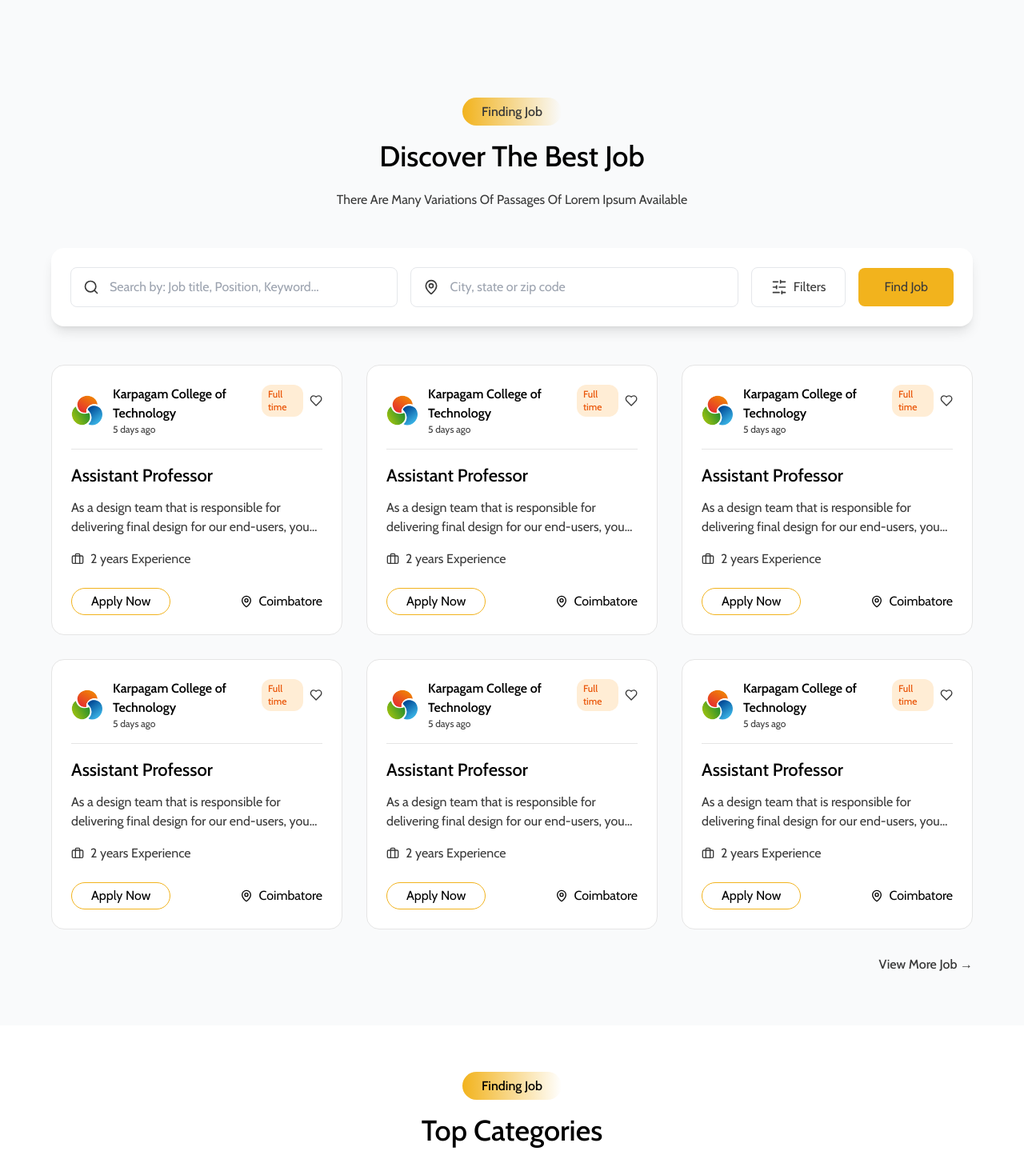
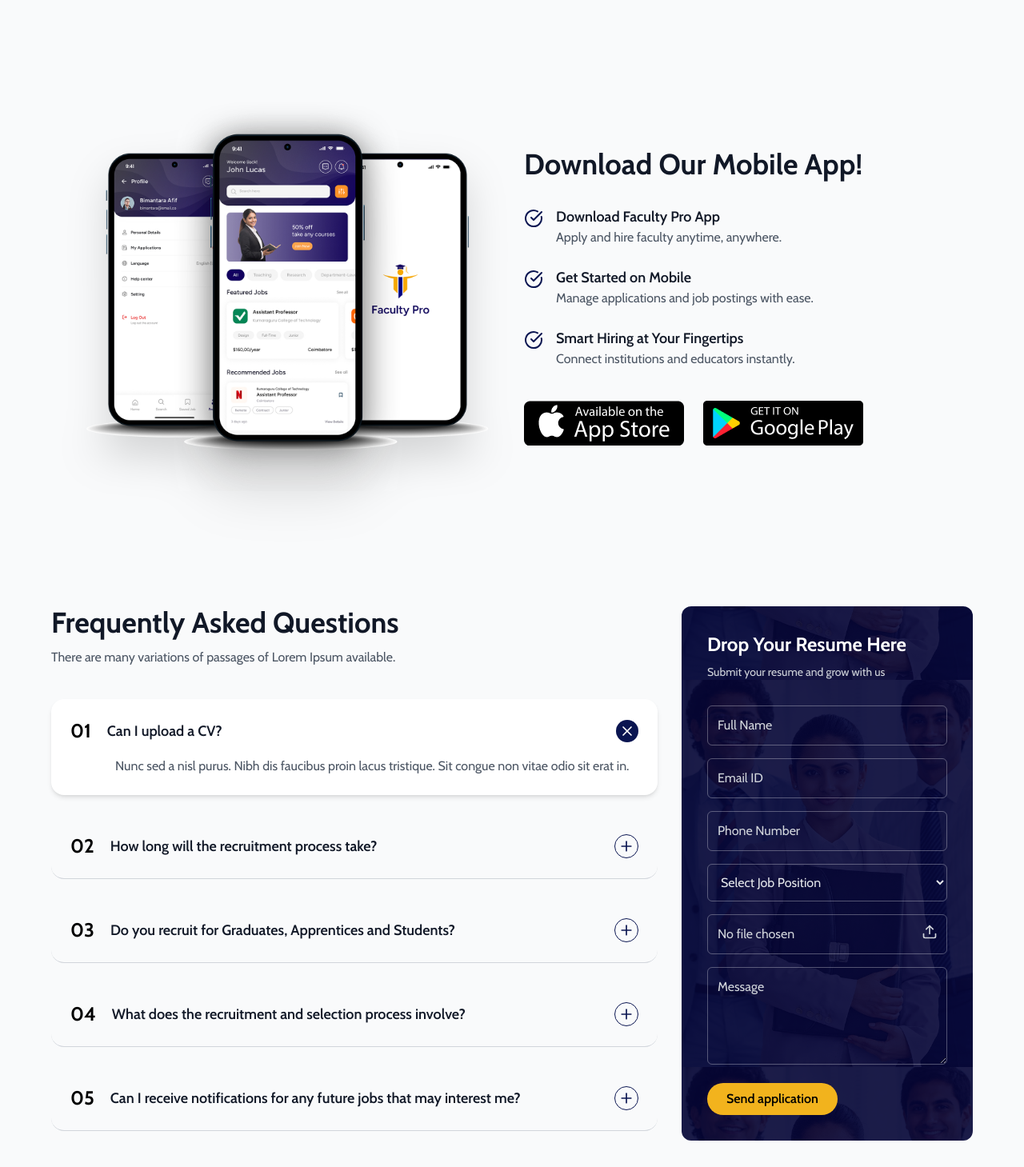
Before and after one commit to RDBA-CBE/faculty-web, a Next.js app: page / in a window 1280 px wide. Shown: the part 3560-5019 px from the top of the page at 80% size. Built offline with nearby package versions, Linux system fonts and the light colour scheme.

Commit message:
download app and faq updated

```diff
--- a/app/home1/page.tsx
+++ b/app/home1/page.tsx
@@ -15,6 +15,10 @@ import TopHiringColleges from '@/components/common-components/new_components/Top
 import FindYourJob from '@/components/common-components/new_components/FindYourJob';
 import WhatCanIDo from '@/components/common-components/new_components/WhatCanIDo';
 import StatsSection from '@/components/common-components/new_components/StatsSection';
+import DownloadAppSection from '@/components/common-components/new_components/DownloadApp';
+import FaqResumeSection from '@/components/common-components/new_components/FaqSection';
+
+
 
 // ---------------- PAGE ----------------
 export default function Home1Page() {
@@ -33,6 +37,8 @@ export default function Home1Page() {
         <WhatCanIDo />
         <StatsSection />
         <InstitutionPartners />
+        <DownloadAppSection />
+        <FaqResumeSection />
 
         <div>
           <Discover />
--- /dev/null
+++ b/components/common-components/new_components/DownloadApp.jsx
@@ -0,0 +1,80 @@
+import React from "react";
+import { CheckCircle } from "lucide-react";
+
+const DownloadAppSection = () => {
+  return (
+    <section className="w-full  py-16 px-6 lg:px-20">
+      <div className="max-w-7xl mx-auto grid lg:grid-cols-2 gap-12 items-center">
+        {/* Left Side - Mobile Image */}
+        <div className="flex justify-center lg:justify-start">
+          <img
+            src="/assets/images/Faculty/mobile.png"
+            alt="Mobile App"
+            className="w-[550px] lg:w-[550px] drop-shadow-2xl"
+          />
+        </div>
+
+        {/* Right Side - Content */}
+        <div>
+          <h2 className="text-4xl font-bold text-gray-900 mb-8">
+            Download Our Mobile App!
+          </h2>
+
+          <div className="space-y-6">
+            <div className="flex items-start gap-4">
+              <CheckCircle className="text-[#0a1551] w-6 h-6 mt-1 text-bold" />
+              <div>
+                <h4 className="text-lg font-semibold text-gray-900">
+                  Download Faculty Pro App
+                </h4>
+                <p className="text-gray-600">
+                  Apply and hire faculty anytime, anywhere.
+                </p>
+              </div>
+            </div>
+
+            <div className="flex items-start gap-4">
+              <CheckCircle className="text-[#0a1551] w-6 h-6 mt-1" />
+              <div>
+                <h4 className="text-lg font-semibold text-gray-900">
+                  Get Started on Mobile
+                </h4>
+                <p className="text-gray-600">
+                  Manage applications and job postings with ease.
+                </p>
+              </div>
+            </div>
+
+            <div className="flex items-start gap-4">
+              <CheckCircle className="text-[#0a1551] w-6 h-6 mt-1" />
+              <div>
+                <h4 className="text-lg font-semibold text-gray-900">
+                  Smart Hiring at Your Fingertips
+                </h4>
+                <p className="text-gray-600">
+                  Connect institutions and educators instantly.
+                </p>
+              </div>
+            </div>
+          </div>
+
+          {/* Store Buttons */}
+          <div className="flex flex-wrap gap-6 mt-10">
+            <img
+              src="/assets/images/Faculty/app_store.png"
+              alt="App Store"
+              className="h-14 cursor-pointer hover:scale-105 transition"
+            />
+            <img
+              src="/assets/images/Faculty/play_store.png"
+              alt="Google Play"
+              className="h-14 cursor-pointer hover:scale-105 transition"
+            />
+          </div>
+        </div>
+      </div>
+    </section>
+  );
+};
+
+export default DownloadAppSection;
--- /dev/null
+++ b/components/common-components/new_components/FaqSection.jsx
@@ -0,0 +1,159 @@
+import React, { useState } from "react";
+import { Plus, X, Upload } from "lucide-react";
+
+const faqData = [
+  {
+    id: "01",
+    question: "Can I upload a CV?",
+    answer:
+      "Nunc sed a nisl purus. Nibh dis faucibus proin lacus tristique. Sit congue non vitae odio sit erat in.",
+  },
+  {
+    id: "02",
+    question: "How long will the recruitment process take?",
+    answer: "Recruitment timeline depends on the role.",
+  },
+  {
+    id: "03",
+    question: "Do you recruit for Graduates, Apprentices and Students?",
+    answer: "Yes, based on job openings.",
+  },
+  {
+    id: "04",
+    question: "What does the recruitment and selection process involve?",
+    answer: "Screening, interviews and final selection.",
+  },
+  {
+    id: "05",
+    question:
+      "Can I receive notifications for any future jobs that may interest me?",
+    answer: "Yes, subscribe for alerts.",
+  },
+];
+
+const FaqResumeSection = () => {
+  const [active, setActive] = useState("01");
+
+  return (
+    <section className="w-full  py-20 px-6 lg:px-16">
+      <div className="max-w-7xl mx-auto grid lg:grid-cols-3 gap-12">
+        {/* LEFT SIDE - FAQ (WIDER) */}
+        <div className="lg:col-span-2">
+          <h2 className="text-4xl font-bold text-gray-900 mb-3">
+            Frequently Asked Questions
+          </h2>
+          <p className="text-gray-600 mb-10">
+            There are many variations of passages of Lorem Ipsum available.
+          </p>
+
+          <div className="space-y-6">
+            {faqData.map((item) => (
+              <div
+                key={item.id}
+                className={`rounded-2xl p-6 transition ${
+                  active === item.id
+                    ? "bg-white shadow-md"
+                    : "border-b border-gray-300"
+                }`}
+              >
+                <div
+                  className="flex justify-between items-center cursor-pointer"
+                  onClick={() => setActive(active === item.id ? "" : item.id)}
+                >
+                  <div className="flex gap-5 items-center">
+                    <span className="text-2xl font-bold text-black">
+                      {item.id}
+                    </span>
+                    <h4 className="font-semibold text-gray-900 text-lg">
+                      {item.question}
+                    </h4>
+                  </div>
+
+                  {active === item.id ? (
+                    <div className="bg-[#0a1551] rounded-full p-1">
+                      <X className="text-white h-5 w-5" />
+                    </div>
+                  ) : (
+                    <div className="border border-[#0a1551] rounded-full p-1">
+                      <Plus className="h-5 w-5 text-[#0a1551]" />
+                    </div>
+                  )}
+                </div>
+
+                {active === item.id && (
+                  <p className="text-gray-600 mt-4 pl-14">{item.answer}</p>
+                )}
+              </div>
+            ))}
+          </div>
+        </div>
+
+        {/* RIGHT SIDE - SMALLER FORM */}
+        <div
+          className="relative rounded-xl overflow-hidden min-h-[650px]"
+          style={{
+            backgroundImage: "url('/assets/images/Faculty/resume_bg.png')",
+            backgroundSize: "contain",
+            backgroundPosition: "center",
+          }}
+        >
+          {/* Dark Overlay */}
+
+          <div className="relative p-8 text-white">
+            <h3 className="text-2xl font-bold mb-2">Drop Your Resume Here</h3>
+            <p className="text-gray-300 mb-8 text-sm">
+              Submit your resume and grow with us
+            </p>
+
+            <form className="space-y-4">
+              <input
+                type="text"
+                placeholder="Full Name"
+                className="w-full bg-transparent border border-white/30 p-3 rounded-md placeholder-gray-300 focus:outline-none"
+              />
+
+              <input
+                type="email"
+                placeholder="Email ID"
+                className="w-full bg-transparent border border-white/30 p-3 rounded-md placeholder-gray-300 focus:outline-none"
+              />
+
+              <input
+                type="text"
+                placeholder="Phone Number"
+                className="w-full bg-transparent border border-white/30 p-3 rounded-md placeholder-gray-300 focus:outline-none"
+              />
+
+              <select className="w-full bg-transparent border border-white/30 p-3 rounded-md text-gray-200 focus:outline-none">
+                <option className="text-black">Select Job Position</option>
+              </select>
+
+              <div className="relative">
+                <input
+                  type="file"
+                  className="w-full bg-transparent border border-white/30 p-3 rounded-md text-gray-300 file:hidden"
+                />
+                <Upload className="absolute right-3 top-3 text-gray-300 w-5 h-5" />
+              </div>
+
+              <textarea
+                rows="4"
+                placeholder="Message"
+                className="w-full bg-transparent border border-white/30 p-3 rounded-md placeholder-gray-300 focus:outline-none"
+              ></textarea>
+
+              <button
+                type="submit"
+                className="bg-[#F2B31D] hover:bg-[#F2B31D] text-black font-semibold px-6 py-2 rounded-full mt-4 transition"
+              >
+                Send application
+              </button>
+            </form>
+          </div>
+        </div>
+      </div>
+    </section>
+  );
+};
+
+export default FaqResumeSection;
```
